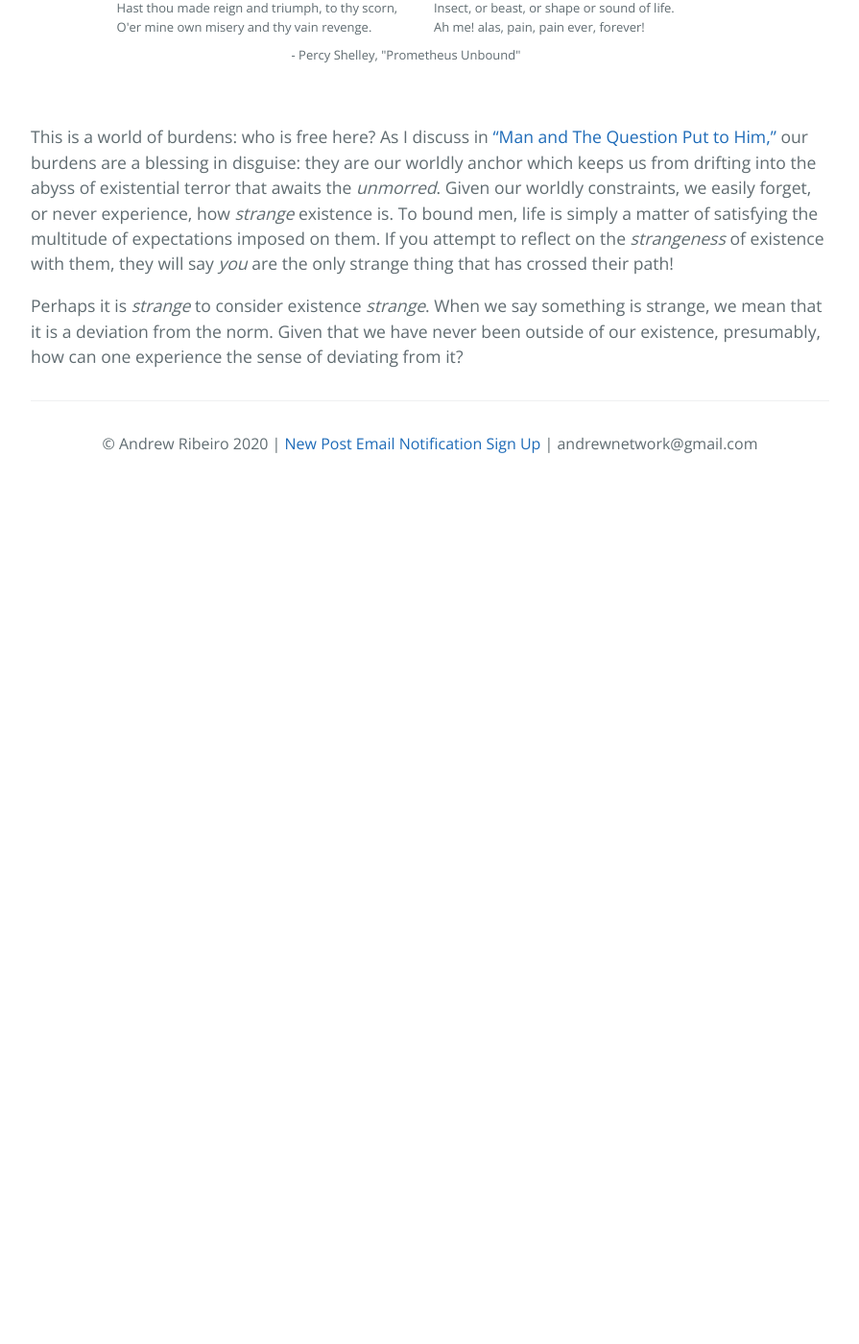
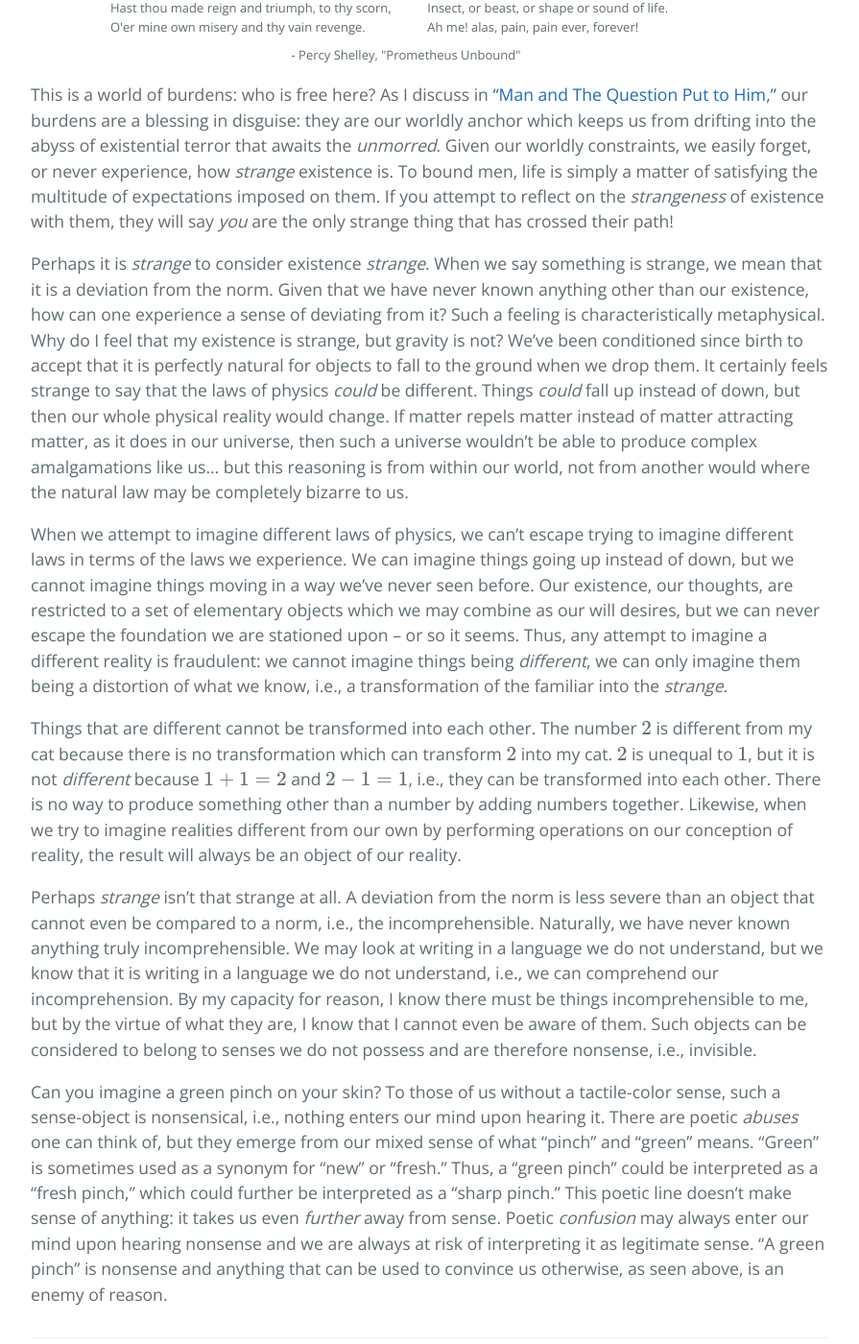
Before and after one commit to Andrewnetwork/CoronavirusBlog, a Jekyll site: the page built from the_strangeness_of_existence.md, in a window 1280 px wide and 1400 px high, scrolled down 878 px. Shown: the whole window at 96% size, without its empty margins (192-1087 px from the left). Built offline with Jekyll 4.4.1, drawn with Linux system fonts in a browser that asks for light colours; our own code applies the rules of GitHub Pages for plain Markdown files; formulas are drawn with MathJax 3; the repository's description, which GitHub fills in, is left out; before the commit the page ends 1384 px from its top, so only the background shows below that.

Commit message:
Update the_strangeness_of_existence.md

```diff
--- a/the_strangeness_of_existence.md
+++ b/the_strangeness_of_existence.md
@@ -17,7 +17,7 @@ Whilst me, who am thy foe, eyeless in hate,<br/>
 Hast thou made reign and triumph, to thy scorn,  <br/>
 O'er mine own misery and thy vain revenge.<br/>
 </div>
-<div style="font-size:13px; margin-right:20px;">
+<div style="font-size:13px; margin-right:4%;">
 Three thousand years of sleep-unsheltered hours,<br/>
 And moments aye divided by keen pangs<br/>
 Till they seemed years, torture and solitude,<br/>
@@ -35,8 +35,15 @@ Ah me! alas, pain, pain ever, forever!<br/>
 <div style="clear:both; text-align:center;font-size:13px; margin-top:10px; margin-left:-50px;">
 - Percy Shelley, "Prometheus Unbound"
 </div>
-<br/>
 
 This is a world of burdens: who is free here? As I discuss in ["Man and The Question Put to Him,"](man_and_his_question.md) our burdens are a blessing in disguise: they are our worldly anchor which keeps us from drifting into the abyss of existential terror that awaits the *unmorred*. Given our worldly constraints, we easily forget, or never experience, how *strange* existence is. To bound men, life is simply a matter of satisfying the multitude of expectations imposed on them. If you attempt to reflect on the *strangeness* of existence with them, they will say *you* are the only strange thing that has crossed their path!
 
-Perhaps it is *strange* to consider existence *strange*. When we say something is strange, we mean that it is a deviation from the norm. Given that we have never been outside of our existence, presumably, how can one experience the sense of deviating from it?
+Perhaps it is *strange* to consider existence *strange*. When we say something is strange, we mean that it is a deviation from the norm. Given that we have never known anything other than our existence, how can one experience a sense of deviating from it? Such a feeling is characteristically metaphysical. Why do I feel that my existence is strange, but gravity is not? We've been conditioned since birth to accept that it is perfectly natural for objects to fall to the ground when we drop them. It certainly feels strange to say that the laws of physics *could* be different. Things *could* fall up instead of down, but then our whole physical reality would change. If matter repels matter instead of matter attracting matter, as it does in our universe, then such a universe wouldn't be able to produce complex amalgamations like us... but this reasoning is from within our world, not from another would where the natural law may be completely bizarre to us.
+
+When we attempt to imagine different laws of physics, we can't escape trying to imagine different laws in terms of the laws we experience. We can imagine things going up instead of down, but we cannot imagine things moving in a way we've never seen before. Our existence, our thoughts, are restricted to a set of elementary objects which we may combine as our will desires, but we can never escape the foundation we are stationed upon -- or so it seems. Thus, any attempt to imagine a different reality is fraudulent: we cannot imagine things being *different*, we can only imagine them being a distortion of what we know, i.e., a transformation of the familiar into the *strange*.
+
+Things that are different cannot be transformed into each other. The number $2$ is different from my cat because there is no transformation which can transform $2$ into my cat. $2$ is unequal to $1$, but it is not *different* because $1+1=2$ and $2-1=1$, i.e., they can be transformed into each other. There is no way to produce something other than a number by adding numbers together. Likewise, when we try to imagine realities different from our own by performing operations on our conception of reality, the result will always be an object of our reality.
+
+Perhaps *strange* isn't that strange at all. A deviation from the norm is less severe than an object that cannot even be compared to a norm, i.e., the incomprehensible. Naturally, we have never known anything truly incomprehensible. We may look at writing in a language we do not understand, but we know that it is writing in a language we do not understand, i.e., we can comprehend our incomprehension. By my capacity for reason, I know there must be things incomprehensible to me, but by the virtue of what they are, I know that I cannot even be aware of them. Such objects can be considered to belong to senses we do not possess and are therefore nonsense, i.e., invisible.
+
+Can you imagine a green pinch on your skin? To those of us without a tactile-color sense, such a sense-object is nonsensical, i.e., nothing enters our mind upon hearing it. There are poetic *abuses* one can think of, but they emerge from our mixed sense of what "pinch" and "green" means. "Green" is sometimes used as a synonym for "new" or "fresh." Thus, a "green pinch" could be interpreted as a "fresh pinch," which could further be interpreted as a "sharp pinch." This poetic line doesn't make sense of anything: it takes us even *further* away from sense. Poetic *confusion* may always enter our mind upon hearing nonsense and we are always at risk of interpreting it as legitimate sense. "A green pinch" is nonsense and anything that can be used to convince us otherwise, as seen above, is an enemy of reason.
```
